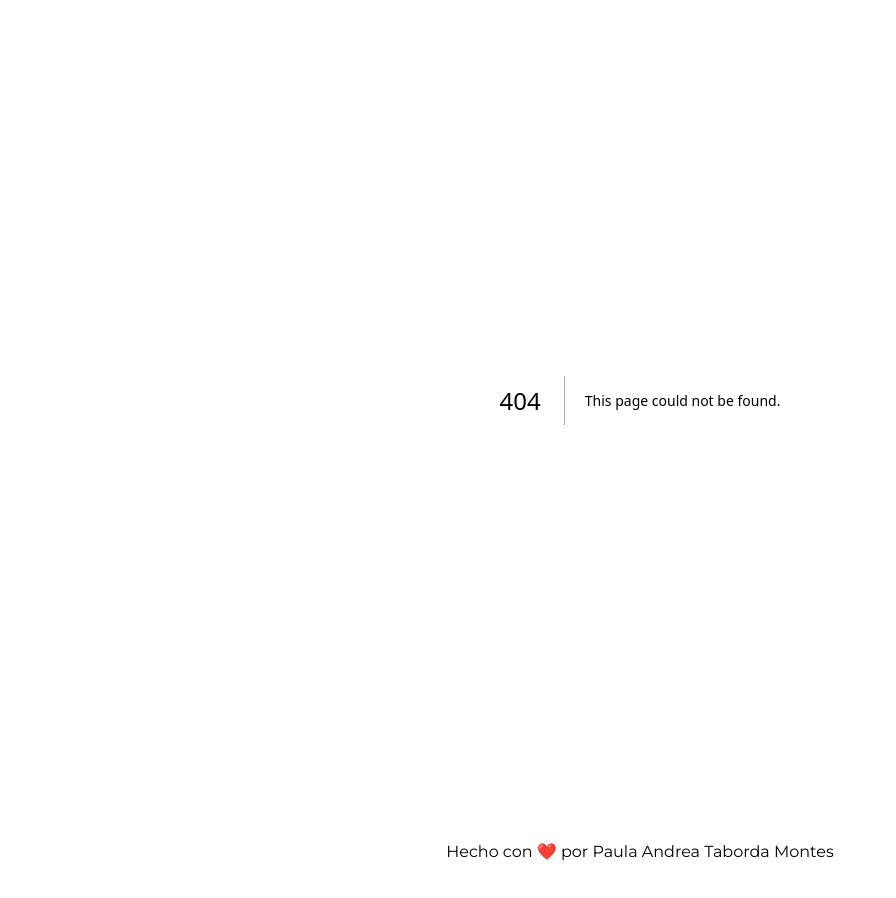
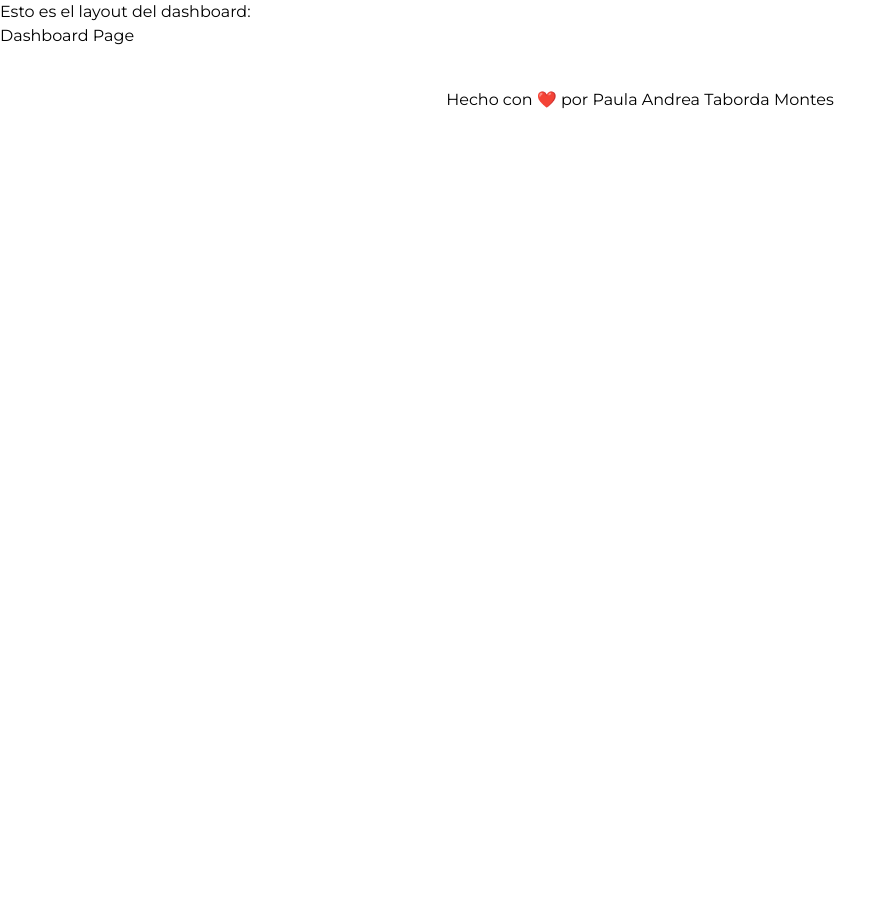
Before and after one commit to PaulaTaborda7/dashboard-next, a Next.js app: page /dashboard in a window 1280 px wide. Before the commit this address had no page. Shown: the top 898 px of the page, without its empty margins (0-896 px from the left). After the commit the page ends 800 px from the top, so only its background shows below. Built offline with nearby package versions, Linux system fonts and the light colour scheme.

Commit message:
Rooutes with Fyle System Routes of Next

```diff
--- /dev/null
+++ b/app/dashboard/customers/page.tsx
@@ -0,0 +1,3 @@
+export default function Page() {
+    return <p>Customers Page</p>
+}
--- /dev/null
+++ b/app/dashboard/invoices/page.tsx
@@ -0,0 +1,3 @@
+export default function Page() {
+    return <p>Invoices Page</p>
+}
--- /dev/null
+++ b/app/dashboard/layout.tsx
@@ -0,0 +1,11 @@
+export default function Layout (
+    { children } : { children: React.ReactNode } // Export a default functions, and the we put the type of the return, because this is typescript
+)
+{
+    return (
+        <section>
+            Esto es el layout del dashboard:
+            {children}
+        </section>
+    )
+}
--- /dev/null
+++ b/app/dashboard/page.tsx
@@ -0,0 +1,3 @@
+export default function Page() {
+    return <p>Dashboard Page</p>
+}
```
